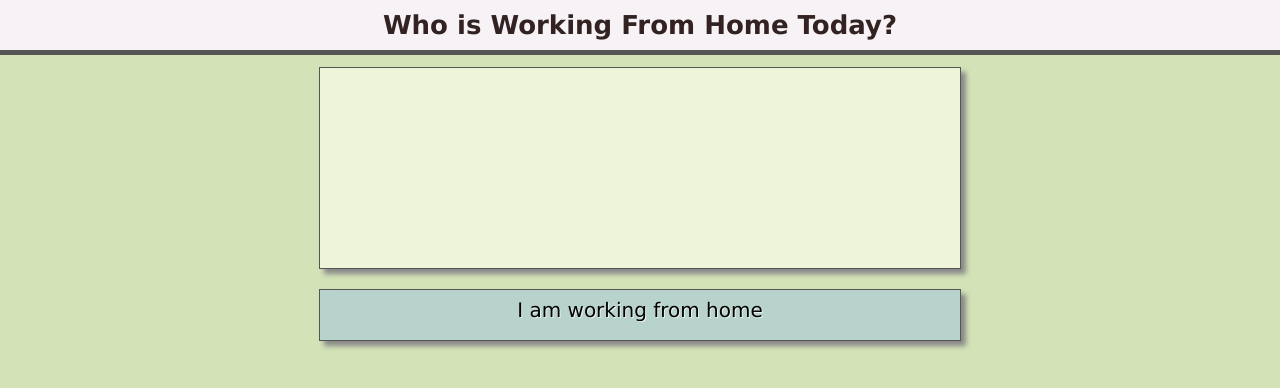
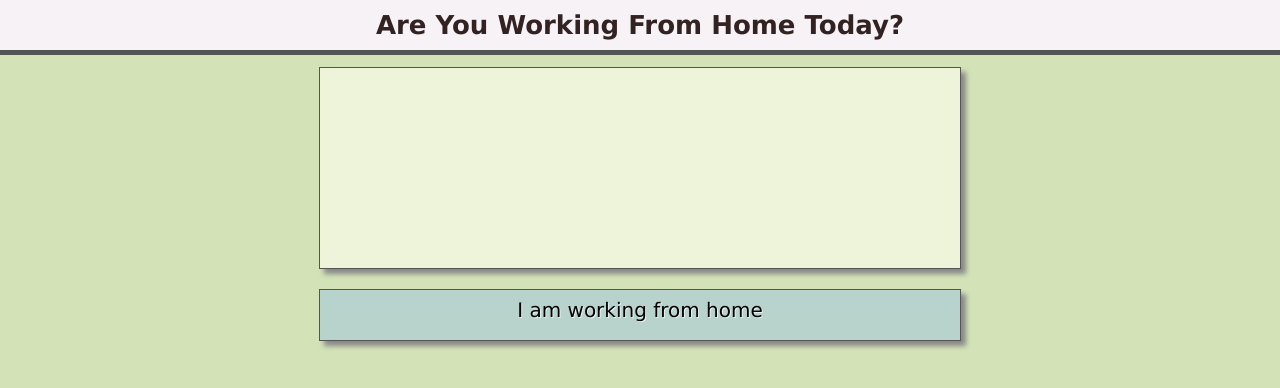
Before and after one commit to BrianGenisio/wfh, a website: page index.html in a window 1280 px wide. Drawn offline with Linux system fonts and the light colour scheme; no server answers.

Commit message:
Changing label

```diff
--- a/index.html
+++ b/index.html
@@ -17,7 +17,7 @@
   <script src="js/days_at_home_views.js"></script>
 </head>
 <body>
-	<h1>Who is Working From Home Today?</h1>
+	<h1>Are You Working From Home Today?</h1>
 	<div class="list_of_records"></div>
 	<div class="add_me"></div>
 </body>
```
